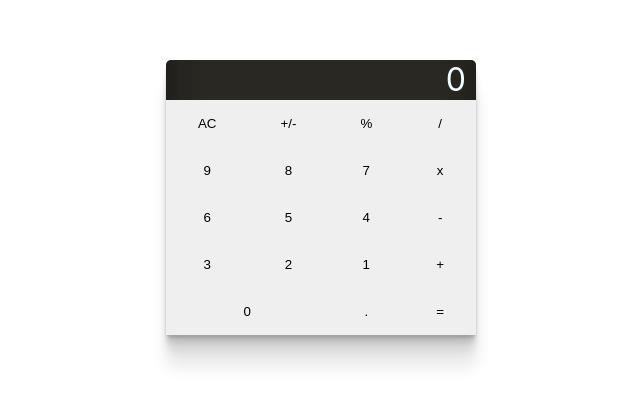
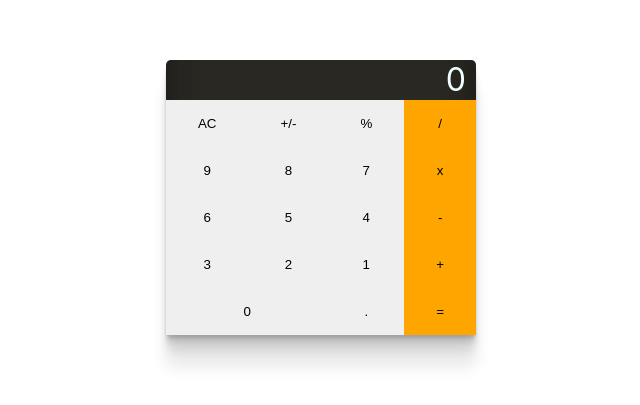
Before and after one commit to Chaseknis/math_magician_react, a React (Create React App) app: page / in a window 1280 px wide. Shown: the part 203-608 px from the top of the page, without its empty margins (319-959 px from the left). Built offline with nearby package versions, Linux system fonts and the light colour scheme.

Commit message:
make changes

```diff
--- a/src/components/calculator.js
+++ b/src/components/calculator.js
@@ -9,26 +9,26 @@ export default function Calculator() {
           <button type="button">AC</button>
           <button type="button">+/-</button>
           <button type="button">%</button>
-          <button type="button">/</button>
+          <button type="button" className="orange">/</button>
 
           <button type="button">9</button>
           <button type="button">8</button>
           <button type="button">7</button>
-          <button type="button">x</button>
+          <button type="button" className="orange">x</button>
 
           <button type="button">6</button>
           <button type="button">5</button>
           <button type="button">4</button>
-          <button type="button">-</button>
+          <button type="button" className="orange">-</button>
 
           <button type="button">3</button>
           <button type="button">2</button>
           <button type="button">1</button>
-          <button type="button">+</button>
+          <button type="button" className="orange">+</button>
 
           <button type="button" className="zero">0</button>
           <button type="button">.</button>
-          <button type="button">=</button>
+          <button type="button" className="orange">=</button>
         </div>
       </div>
     </div>
--- a/src/index.css
+++ b/src/index.css
@@ -69,12 +69,12 @@ p {
   grid-column: 1 / span 2;
 }
 
+.orange {
+  background-color: orange;
+}
+
 button {
   width: 100%;
   border: none;
   padding: 1rem 2rem;
 }
-
-button:hover {
-  background-color: orange;
-}
```
